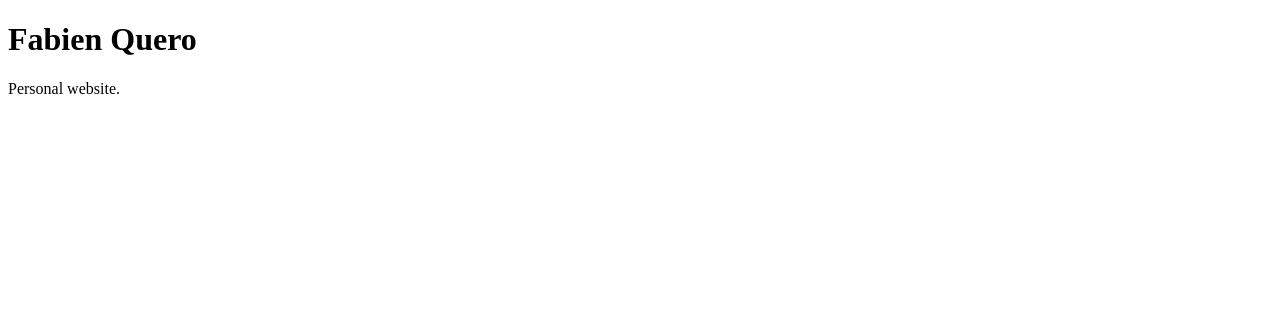
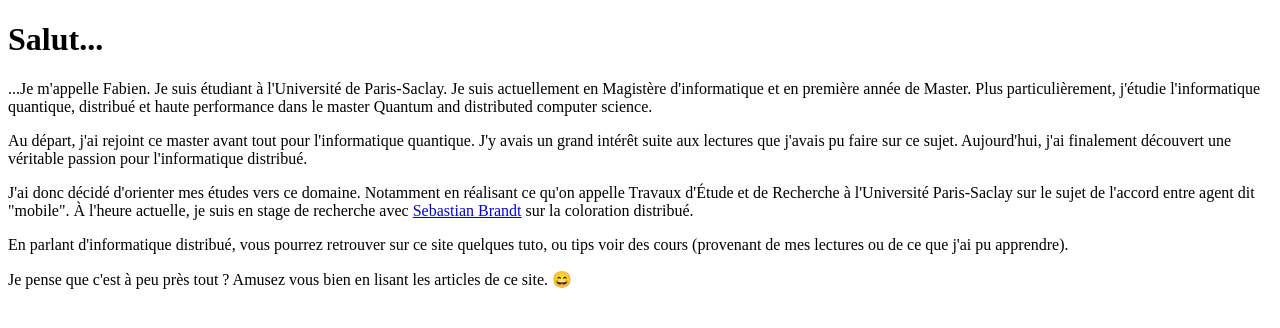
Before and after one commit to fabquero/fabquero.github.io, a plain HTML site: page index.html in a window 1280 px wide. Drawn offline with Linux system fonts and the light colour scheme.

Commit message:
update: added informations

```diff
--- a/index.html
+++ b/index.html
@@ -1,12 +1,16 @@
  <!DOCTYPE html>
 <html lang="en">
 <meta charset="UTF-8">
-<title>Fabien Quero</title>
+<title>Fabien Quero's blog</title>
 <meta name="viewport" content="width=device-width,initial-scale=1">
 <!--<link rel="stylesheet" href="">-->
 <!--<script src=""></script>-->
 <body>
-<h1>Fabien Quero</h1>
-<p>Personal website.</p>
+<h1>Salut...</h1>
+<p>...Je m'appelle Fabien. Je suis étudiant à l'Université de Paris-Saclay. Je suis actuellement en Magistère d'informatique et en première année de Master. Plus particulièrement, j'étudie l'informatique quantique, distribué et haute performance dans le master Quantum and distributed computer science.</p>
+<p>Au départ, j'ai rejoint ce master avant tout pour l'informatique quantique. J'y avais un grand intérêt suite aux lectures que j'avais pu faire sur ce sujet. Aujourd'hui, j'ai finalement découvert une véritable passion pour l'informatique distribué.</p>
+<p>J'ai donc décidé d'orienter mes études vers ce domaine. Notamment en réalisant ce qu'on appelle Travaux d'Étude et de Recherche à l'Université Paris-Saclay sur le sujet de l'accord entre agent dit "mobile". À l'heure actuelle, je suis en stage de recherche avec <a href="https://scbrandt.github.io/">Sebastian Brandt</a> sur la coloration distribué.</p>
+<p>En parlant d'informatique distribué, vous pourrez retrouver sur ce site quelques tuto, ou tips voir des cours (provenant de mes lectures ou de ce que j'ai pu apprendre).</p>
+<p>Je pense que c'est à peu près tout ? Amusez vous bien en lisant les articles de ce site. &#128516; </p>
 </body>
 </html>
```
